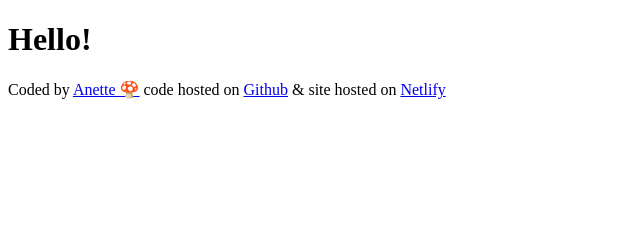
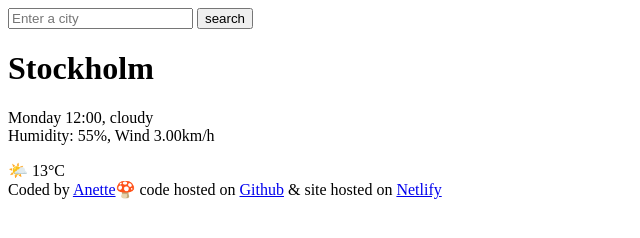
Before and after one commit to anettehoglund/weatherapp, a plain HTML site: page index.html in a window 1280 px wide. Shown: the whole page, without its empty margins (0-640 px from the left). Drawn offline with Linux system fonts and the light colour scheme.

Commit message:
basic html update

```diff
--- a/index.html
+++ b/index.html
@@ -6,11 +6,28 @@
     <title>Weather app!</title>
 </head>
 <body>
-    <h1>Hello!</h1>
+    <header>
+        <form>
+            <input type="search" placeholder="Enter a city" required>
+            <input type="submit" value="search">
+        </form>
+    </header>
+    <main>
+        <div>
+            <h1>Stockholm</h1>
+            <p>Monday 12:00, cloudy
+                <br/>
+            Humidity: 55%, Wind 3.00km/h
+            </p>
+        </div>
+
+        <div>🌤️ 13°C</div>
+    </main>
+
 
     <footer>Coded by
-        <a href="https://github.com/anettehoglund">Anette 🍄</a> code hosted on
-        <a href="https://github.com/anettehoglund/weatherapp">Github</a> & site hosted on
-        <a href="https://anette-weatherapp.netlify.app">Netlify</a></footer>
+        <a href="https://github.com/anettehoglund" target="_blank">Anette</a>🍄 code hosted on
+        <a href="https://github.com/anettehoglund/weatherapp" target="_blank">Github</a> & site hosted on
+        <a href="https://anette-weatherapp.netlify.app" target="_blank">Netlify</a></footer>
 </body>
 </html>
```
